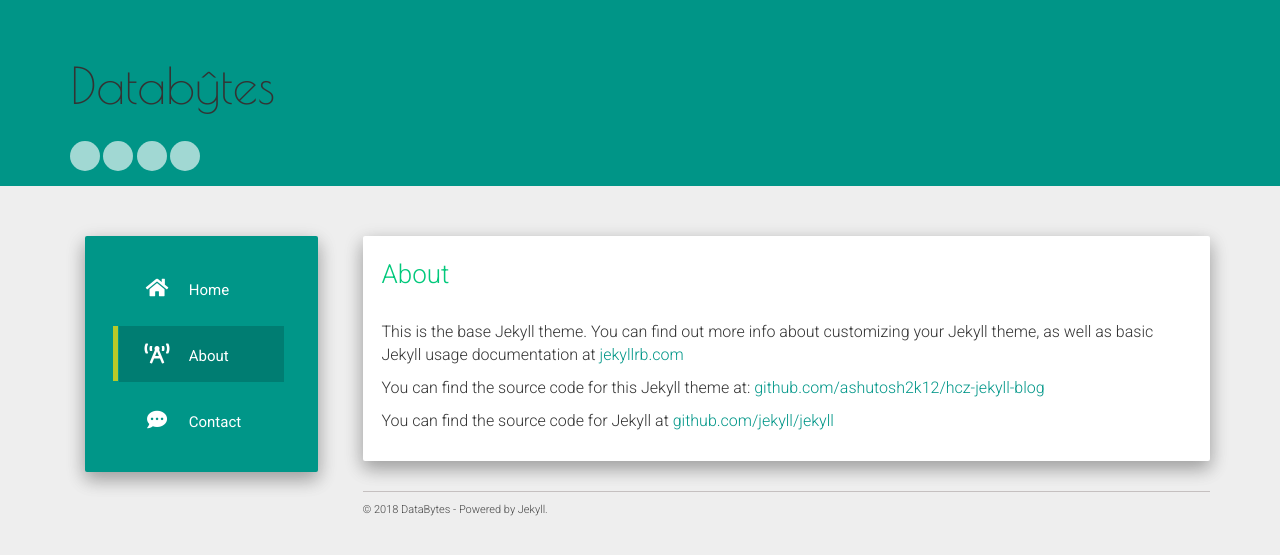
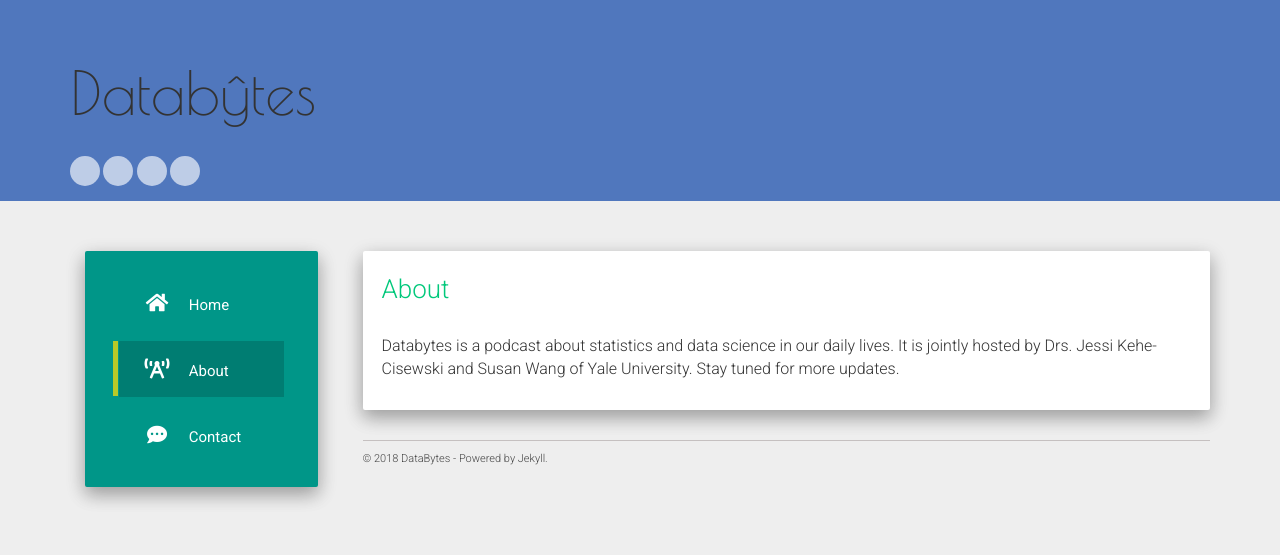
Before and after one commit to DataBytesPodcast/databytespodcast.github.io, a Jekyll site: the page built from about.md, in a window 1280 px wide. Shown: the top 555 px of the page. Built offline with Jekyll 4.4.1, drawn with Linux system fonts in a browser that asks for light colours; nearby versions of some CDN libraries.

Commit message:
Updated homepage

```diff
--- a/_config.yml
+++ b/_config.yml
@@ -1,7 +1,6 @@
 title: DataBytes Podcast
 description:
 author:
-about: Freelance developer
 
 baseurl: "https://databytespodcast.github.io"
 url: "https://databytespodcast.github.io"
--- a/_data/urls.json
+++ b/_data/urls.json
@@ -12,7 +12,7 @@
   },
   {
     "text": "Contact",
-    "url": "",
+    "url": "https://goo.gl/forms/UJTmufR0coO32RCI2",
     "icon": "far fa-comment-dots",
     "target": _blank
   }
--- a/_includes/header.html
+++ b/_includes/header.html
@@ -3,7 +3,7 @@
         <div class="row">
           <div class="col-md-3 col-sm-4 col-xs-12">
             <div class="row-picture">
-              <div style="font-family: 'Poiret One', cursive; font-size: 50px;">
+              <div style="font-family: 'Poiret One', cursive; font-size: 60px;">
               Databŷtes
               </div>
             </div>
--- a/about.md
+++ b/about.md
@@ -4,8 +4,4 @@
 permalink: /about/
 ---
 
-This is the base Jekyll theme. You can find out more info about customizing your Jekyll theme, as well as basic Jekyll usage documentation at [jekyllrb.com](http://jekyllrb.com/)
-
-You can find the source code for this Jekyll theme at: [github.com/ashutosh2k12/hcz-jekyll-blog](https://github.com/ashutosh2k12/hcz-jekyll-blog)
-
-You can find the source code for Jekyll at [github.com/jekyll/jekyll](https://github.com/jekyll/jekyll)
+Databytes is a podcast about statistics and data science in our daily lives. It is jointly hosted by Drs. Jessi Kehe-Cisewski and Susan Wang of Yale University. Stay tuned for more updates.
--- a/index.html
+++ b/index.html
@@ -10,6 +10,7 @@
           <i class="fa fa-sticky-note"></i>
         </div>
         <div class="row-content">
+        <p>Welcome to the home of DataBytes, a podcast about statistics and data science. We are just getting started, but would welcome any and all feedback via the Contact Us link on the left menu.</p>
           <div class="least-content">{{ post.date | date_to_string }}</div>
           <h4 class="list-group-item-heading"><a href="{{ post.url | prepend: site.baseurl }}">{{ post.title }}</a></h4>
 
--- a/static/css/main.css
+++ b/static/css/main.css
@@ -1,6 +1,6 @@
 .main.outer{padding-top: 50px;}
 .header-panel.shadow-z-2 {
-    background-color: #009587;
+    background-color: #5077BD;
     padding: 50px 0 15px 0;
     width: 100%;
 }
```
